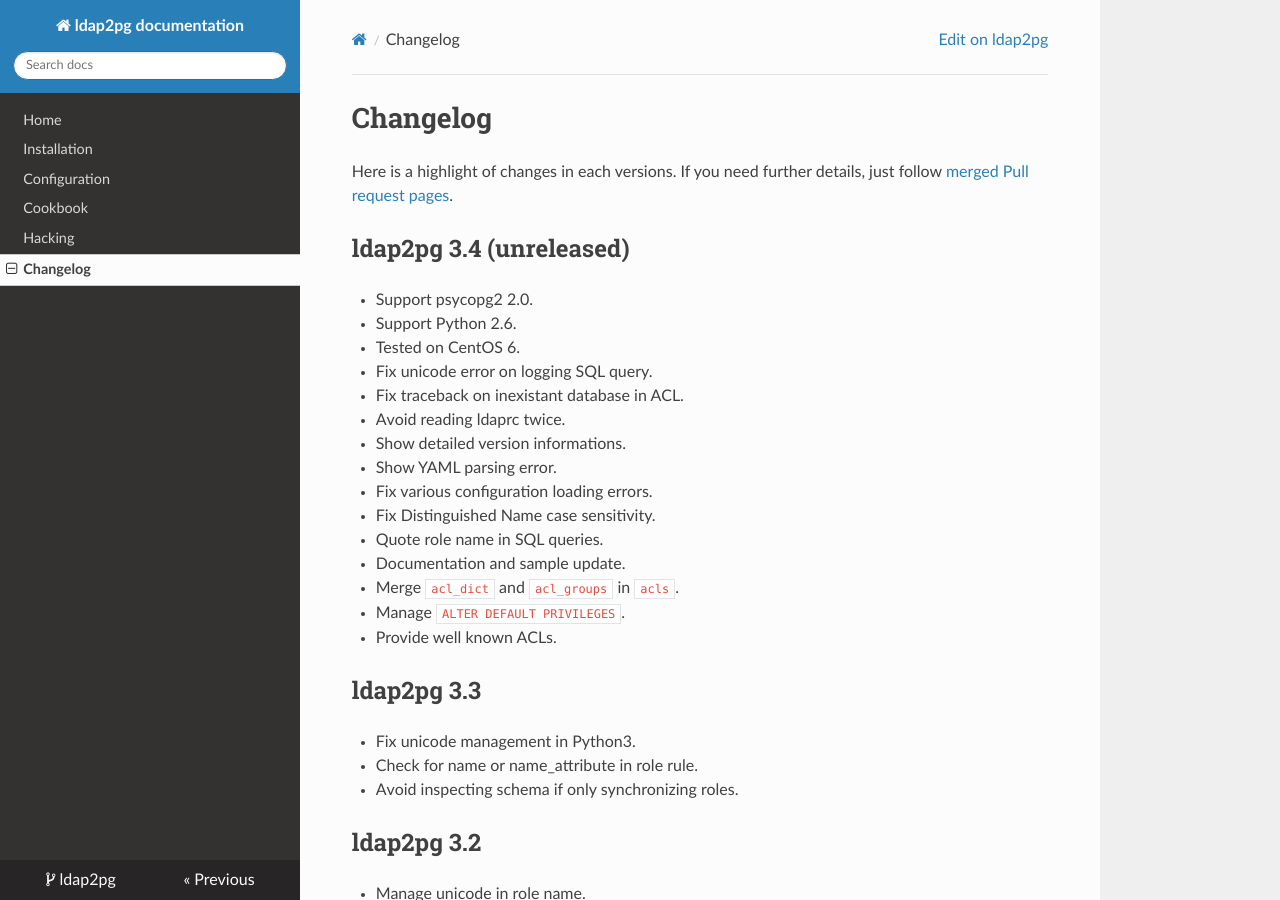
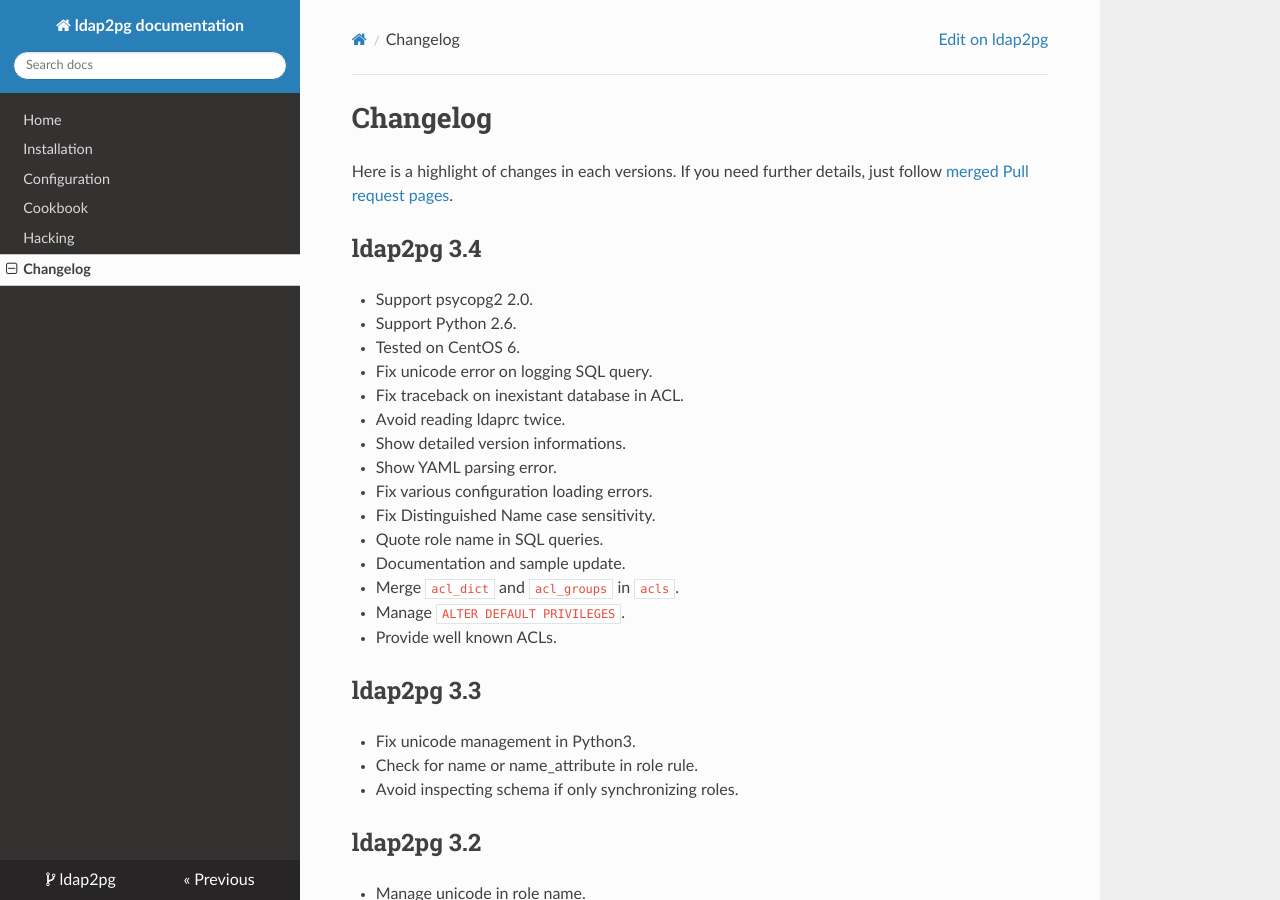
Before and after one commit to dalibo/ldap2pg, an MkDocs documentation site: the page built from docs/changelog.md, in a window 1280 px wide and 900 px high. Built offline with MkDocs 1.6.1, drawn with Linux system fonts in a browser that asks for light colours; nearby versions of some CDN libraries; old or Windows-style settings are respelled for this version of MkDocs.

```diff
--- a/docs/changelog.md
+++ b/docs/changelog.md
@@ -8,7 +8,7 @@ follow
 [merged Pull request pages](https://github.com/dalibo/ldap2pg/pulls?utf8=%E2%9C%93&q=is%3Apr%20is%3Amerged).
 
 
-# ldap2pg 3.4 (unreleased)
+# ldap2pg 3.4
 
 - Support psycopg2 2.0.
 - Support Python 2.6.
--- a/setup.py
+++ b/setup.py
@@ -23,7 +23,7 @@ else:
 
 setup(
     name='ldap2pg',
-    version='3.3',
+    version='3.4',
     description='Synchronize PostgreSQL roles from LDAP',
     url='https://github.com/dalibo/ldap2pg',
     author='Dalibo',
```
